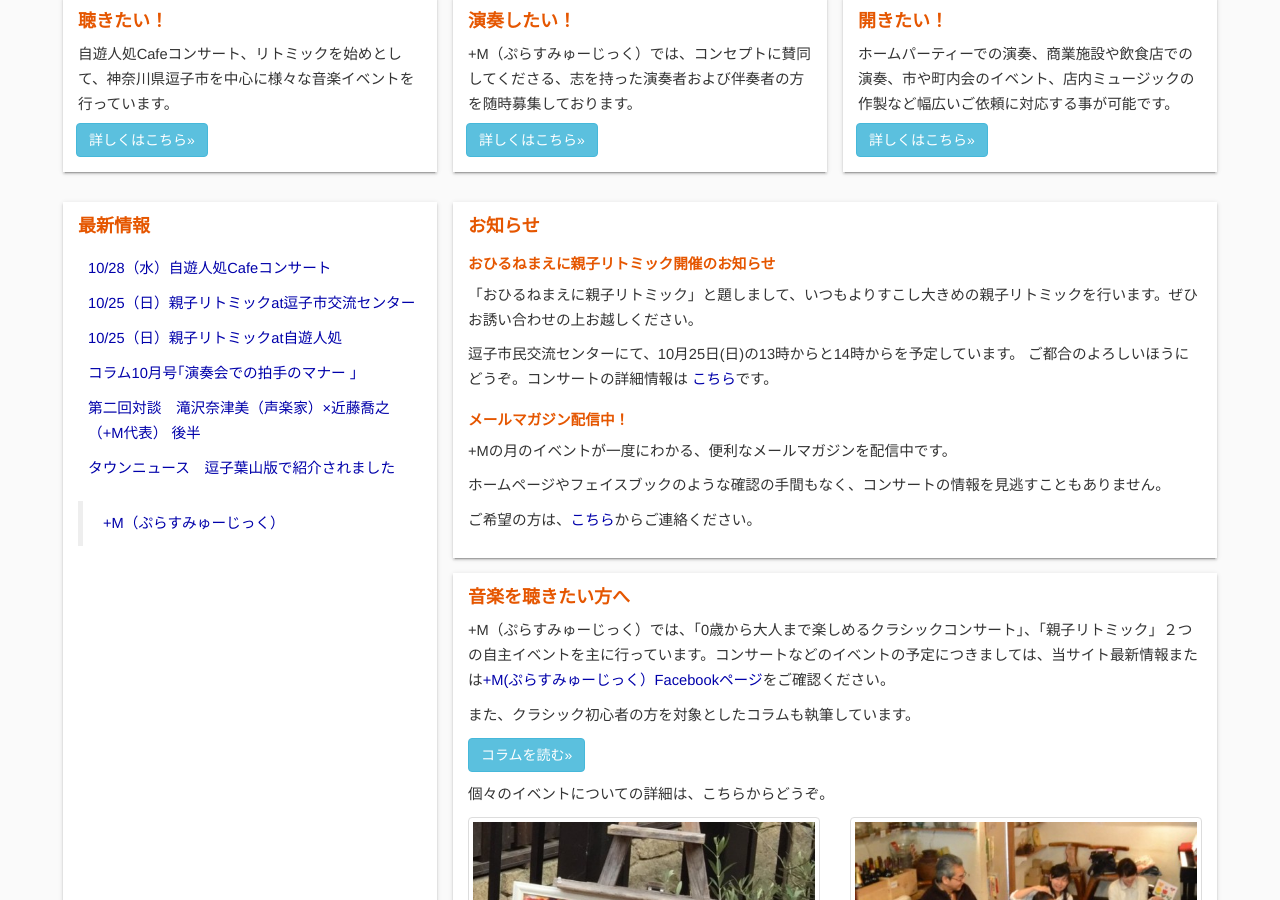
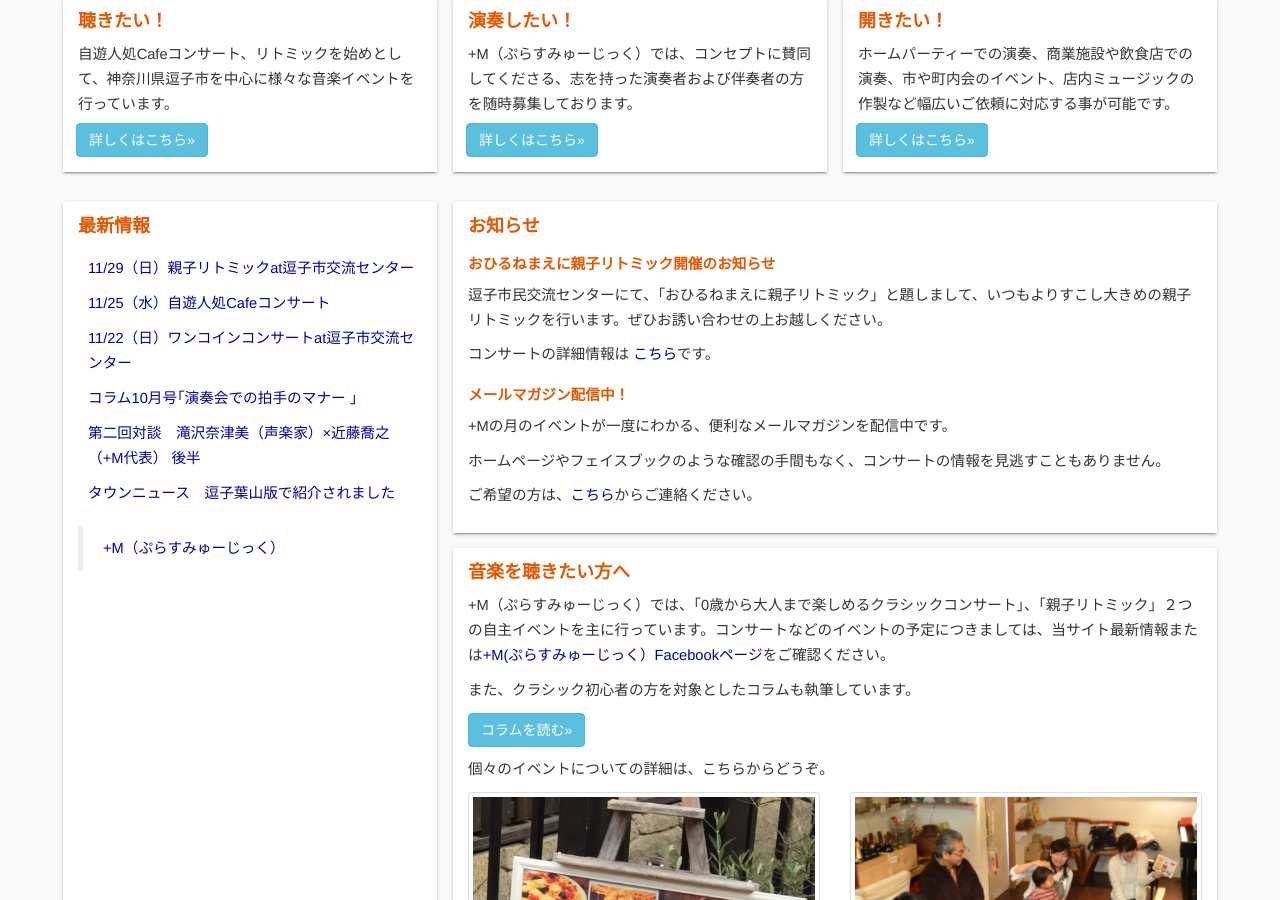
Before and after one commit to shinnkondo/plus-music-japan.github.io, a Jekyll site: the page built from index.html, in a window 1280 px wide and 900 px high, scrolled down 560 px. Built offline with Jekyll 4.4.1, drawn with Linux system fonts in a browser that asks for light colours; nearby versions of some CDN libraries; some web fonts are replaced.

Commit message:
11月のコンサート情報を更新。

```diff
--- a/_data/concert.yaml
+++ b/_data/concert.yaml
@@ -1,5 +1,6 @@
 ---
 jiyu-jin:
+  - "2015-11-25-concert.jpg"
   - "2015-10-28-concert.jpg"
   - "2015-09-16-concert.png"
   - "2015-08-26-concert.png"
--- a/_data/news.csv
+++ b/_data/news.csv
@@ -1,7 +1,7 @@
 title,url,expireat
-10/28（水）自遊人処Cafeコンサート,concert.html#coming-up,
-10/25（日）親子リトミックat逗子市交流センター,/rythmique_before_nap.html,
-10/25（日）親子リトミックat自遊人処,/rythmique.html#coming-up,
+11/29（日）親子リトミックat逗子市交流センター,/rythmique_before_nap.html,
+11/25（水）自遊人処Cafeコンサート,concert.html#coming-up,
+11/22（日）ワンコインコンサートat逗子市交流センター,/onecoin_concert.html,
 コラム10月号｢演奏会での拍手のマナー ｣,/column/2015/10/concert_applause_manner.html,
 第二回対談　滝沢奈津美（声楽家）×近藤喬之（+M代表） 後半,/interview/2015/09/interview-takizawa-kondo-part2.html,
 タウンニュース　逗子葉山版で紹介されました,http://www.townnews.co.jp/0503/2015/05/15/283567.html,
--- a/_includes/themes/tom/default.html
+++ b/_includes/themes/tom/default.html
@@ -46,7 +46,7 @@
               <li><a href="{{ BASE_PATH }}/concert.html">自遊人処Cafeコンサート</a></li>
               <li><a href="{{ BASE_PATH }}/rythmique.html">親子リトミック</a></li>
               <li><a href="{{ BASE_PATH }}/rythmique_before_nap.html">おひるねまえに親子リトミック</a></li>
-              <li><a href="{{ BASE_PATH }}/concert_outside.html">フルート無料コンサート</a></li>
+              <li><a href="{{ BASE_PATH }}/onecoin_concert.html">ワンコインコンサート</a></li>
               <li role="separator" class="divider"></li>
               <li><a href="{{ BASE_PATH }}/activity.html">過去の活動</a></li>
               <li><a href="{{ BASE_PATH }}/artists.html">所属アーティスト一覧</a></li>
--- a/index.html
+++ b/index.html
@@ -107,11 +107,10 @@ description: ""
 					<h2>お知らせ</h2>
 					<h3><a href="{{ BASE_PATH }}/rythmique_before_nap.html">おひるねまえに親子リトミック</a>開催のお知らせ</h3>
 					<p>
-						「おひるねまえに親子リトミック」と題しまして、いつもよりすこし大きめの親子リトミックを行います。ぜひお誘い合わせの上お越しください。
+						逗子市民交流センターにて、「おひるねまえに親子リトミック」と題しまして、いつもよりすこし大きめの親子リトミックを行います。ぜひお誘い合わせの上お越しください。
 					</p>
 					<p>
-						逗子市民交流センターにて、10月25日(日)の13時からと14時からを予定しています。
-						ご都合のよろしいほうにどうぞ。コンサートの詳細情報は
+						コンサートの詳細情報は
 					<a href="{{ BASE_PATH }}/rythmique_before_nap.html">こちら</a>です。
 					</p>
 					<h3>メールマガジン配信中！</h3>
--- /dev/null
+++ b/onecoin_concert.md
@@ -0,0 +1,22 @@
+---
+layout: page
+title: "ワンコインコンサート"
+description: ""
+---
+{% include JB/setup %}
+
+# ワンコインコンサート
+
+逗子市市民交流センターにてワンコインコンサートを行います。小さいお子様もお気軽にお連れください。
+
+予約制となっております。
+
+- １回目10:00〜10:30
+- ２回目11:00〜11:30
+
+定員　15名
+参加費　大人500円（中学生以下無料）
+場所　逗子市市民交流センター会議室５
+対象 0歳から大人まで
+
+<img class="spanned-img" src="{{ BASE_PATH }}/assets/images/2015-11-22-onecoin-concert.jpg" alt="Flyer">
--- a/rythmique_before_nap.md
+++ b/rythmique_before_nap.md
@@ -21,7 +21,6 @@ description: ""
 予約制になっております。
 
 ### 日時
-2015年10月25日(日)
 1回目13:00〜13:40
 2回目14:00〜14:40
 
@@ -49,4 +48,4 @@ description: ""
 ### リトミック講師
 市原由里香
 
-<img class="spanned-img" src="{{ BASE_PATH }}/assets/images/rythmique_before_nap-2015-10-25.jpg" alt="Flyer">
+<img class="spanned-img" src="{{ BASE_PATH }}/assets/images/rythmique_before_nap-2015-11-29.jpg" alt="Flyer">
```
Also changed, not shown: concert.md (+1 -1 lines), assets/images/2015-11-22-onecoin-concert.jpg (added), assets/images/2015-11-25-concert.jpg (added), assets/images/rythmique_before_nap-2015-11-29.jpg (added).
